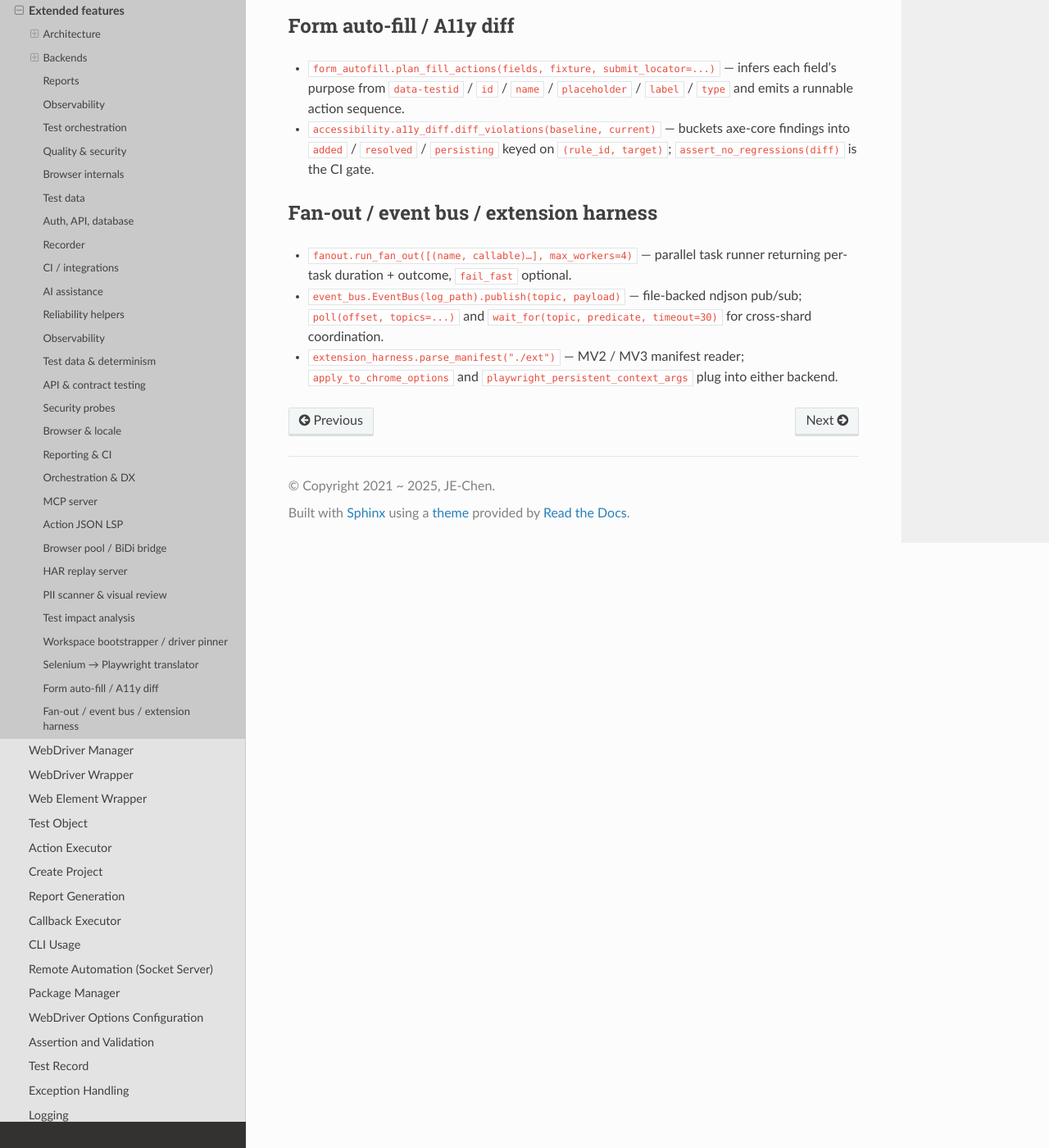
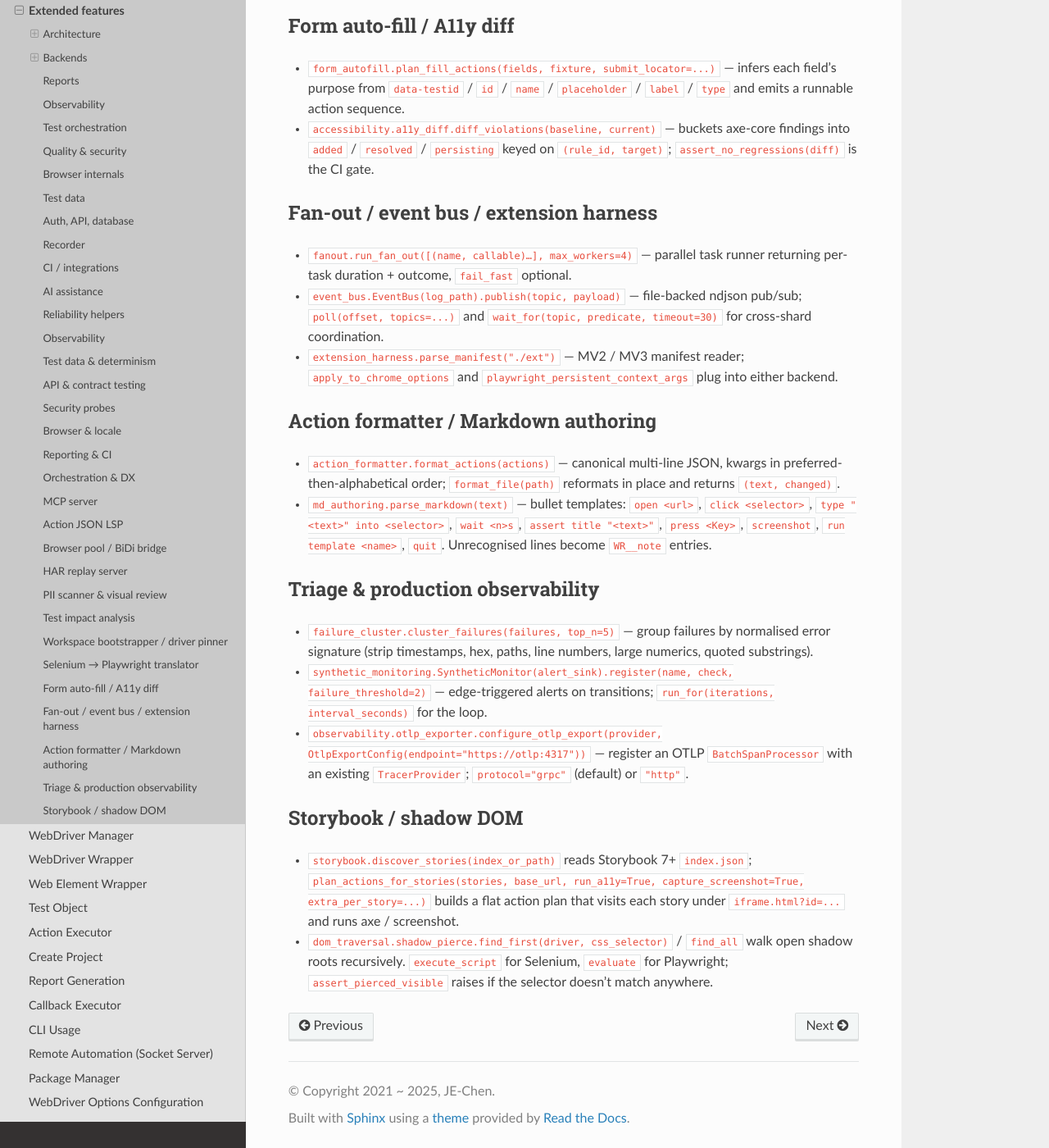
Before and after one commit to Integration-Automation/WebRunner, a Sphinx documentation site: the page built from docs/source/Eng/doc/extended_features/extended_features_doc.rst, in a window 1280 px wide and 1400 px high, scrolled down 9163 px. Shown: the whole window at 82% size. Built offline with Sphinx 7.4.7 and the Read the Docs theme 3.1.0, drawn with Linux system fonts in a browser that asks for light colours.

Commit message:
Document newest wave (formatter / md authoring / clustering / synthetic / OTLP / storybook / shadow pierce)

```diff
--- a/docs/source/Eng/doc/extended_features/extended_features_doc.rst
+++ b/docs/source/Eng/doc/extended_features/extended_features_doc.rst
@@ -495,3 +495,43 @@ Fan-out / event bus / extension harness
 * ``extension_harness.parse_manifest("./ext")`` — MV2 / MV3 manifest
   reader; ``apply_to_chrome_options`` and
   ``playwright_persistent_context_args`` plug into either backend.
+
+Action formatter / Markdown authoring
+=====================================
+
+* ``action_formatter.format_actions(actions)`` — canonical multi-line
+  JSON, kwargs in preferred-then-alphabetical order; ``format_file(path)``
+  reformats in place and returns ``(text, changed)``.
+* ``md_authoring.parse_markdown(text)`` — bullet templates: ``open
+  <url>``, ``click <selector>``, ``type "<text>" into <selector>``,
+  ``wait <n>s``, ``assert title "<text>"``, ``press <Key>``,
+  ``screenshot``, ``run template <name>``, ``quit``. Unrecognised lines
+  become ``WR__note`` entries.
+
+Triage & production observability
+=================================
+
+* ``failure_cluster.cluster_failures(failures, top_n=5)`` — group
+  failures by normalised error signature (strip timestamps, hex,
+  paths, line numbers, large numerics, quoted substrings).
+* ``synthetic_monitoring.SyntheticMonitor(alert_sink).register(name,
+  check, failure_threshold=2)`` — edge-triggered alerts on transitions;
+  ``run_for(iterations, interval_seconds)`` for the loop.
+* ``observability.otlp_exporter.configure_otlp_export(provider,
+  OtlpExportConfig(endpoint="https://otlp:4317"))`` — register an OTLP
+  ``BatchSpanProcessor`` with an existing ``TracerProvider``;
+  ``protocol="grpc"`` (default) or ``"http"``.
+
+Storybook / shadow DOM
+======================
+
+* ``storybook.discover_stories(index_or_path)`` reads Storybook 7+
+  ``index.json``;
+  ``plan_actions_for_stories(stories, base_url, run_a11y=True,
+  capture_screenshot=True, extra_per_story=...)`` builds a flat action
+  plan that visits each story under ``iframe.html?id=...`` and runs
+  axe / screenshot.
+* ``dom_traversal.shadow_pierce.find_first(driver, css_selector)`` /
+  ``find_all`` walk open shadow roots recursively. ``execute_script``
+  for Selenium, ``evaluate`` for Playwright; ``assert_pierced_visible``
+  raises if the selector doesn't match anywhere.
```
Also changed, not shown: README.md (+18 -0 lines), docs/source/Zh/doc/extended_features/extended_features_doc.rst (+26 -0 lines).
